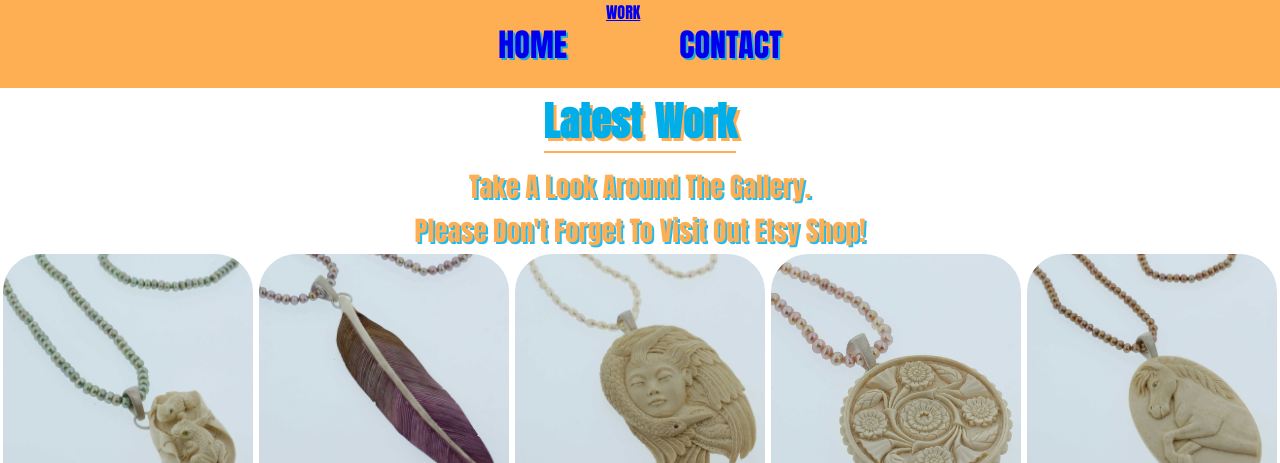
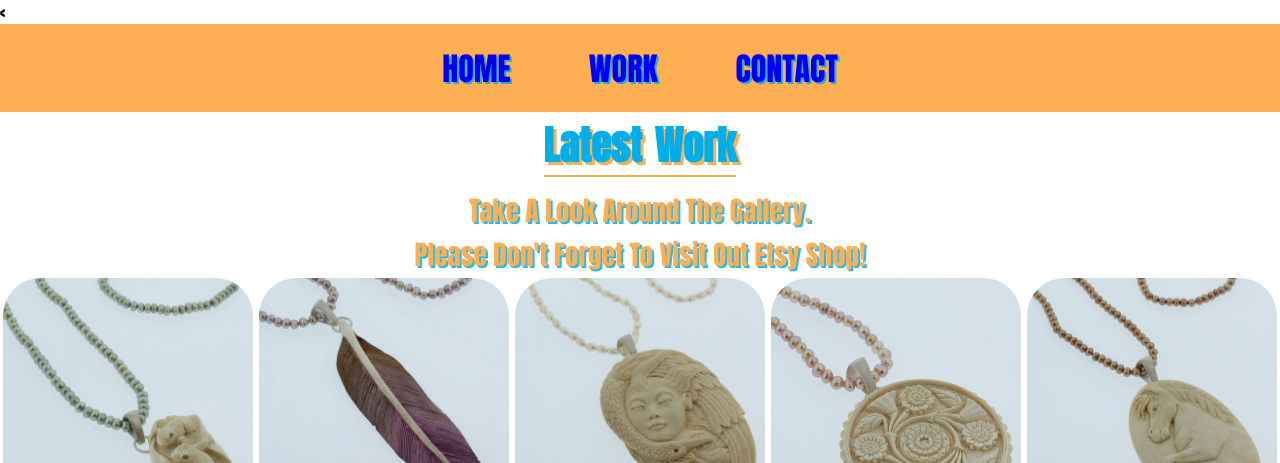
Before and after one commit to hvluzuriaga/hvluzuriaga.github.io, a plain HTML site: page work.html in a window 1280 px wide. Shown: the top 463 px of the page. Drawn offline with Linux system fonts and the light colour scheme.

Commit message:
social nav menu changes

```diff
--- a/css/bam-work.css
+++ b/css/bam-work.css
@@ -22,7 +22,7 @@ body{
     width: 100%;
     background:  RGBA(254, 175, 84, 1.00); /*orange color */
     z-index: 100;
-	top:0%;
+
 }
 
 .site-navigation-1-1 {
--- a/work.html
+++ b/work.html
@@ -12,15 +12,13 @@
 <!-- ********************************************* -->
 
 
-	<div class="work-wrapper-1"><!--=== WORK WRAPPER 1 STARTS HERE ===-->
-		<div class="site-navigation-1">
+	<<div class="site-navigation-1"> <!--==== WORK WRAPPER 1 STARTS HERE ===-->
 			<div class="site-navigation-1-1">
 				<div class="site-navigation-1-1-1"><a href="index.html">HOME</a></div>
-				<div class="site-navigation-1-1--1"><a href="work.html">WORK</a></div>
-				<div class="site-navigation-1-1-1 "><a href="contact.html">CONTACT</a></div>
+				<div class="site-navigation-1-1-1"><a href="work.html">WORK</a></div>
+				<div class="site-navigation-1-1-1"><a href="contact.html">CONTACT</a></div>
 			</div>
-		</div>
-	<div><!--=== WORK WRAPPER 1 ENDS HERE ===-->
+		</div> <!--==== WORK WRAPPER 1 ENDS HERE ===-->
 
 <!-- ********************************************* -->
 
```
Lines whose indentation alone changed are shown as unchanged.
